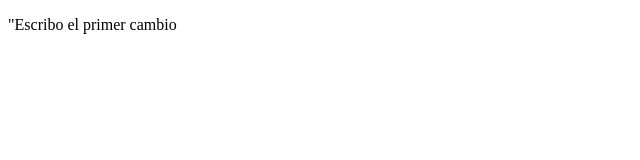
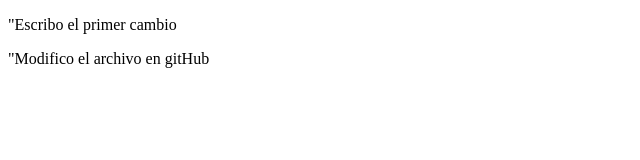
Before and after one commit to dseravi/poyectoGIT_VSC, a plain HTML site: page index.html in a window 1280 px wide. Shown: the whole page, without its empty margins (0-640 px from the left). Drawn offline with Linux system fonts and the light colour scheme.

Commit message:
Modificando index desde gitHub

```diff
--- a/index.html
+++ b/index.html
@@ -8,6 +8,7 @@
 </head>
 <body>
     <p> "Escribo el primer cambio</p>
+    <p> "Modifico el archivo en gitHub <p>
 
 </body>
 </html>
```
